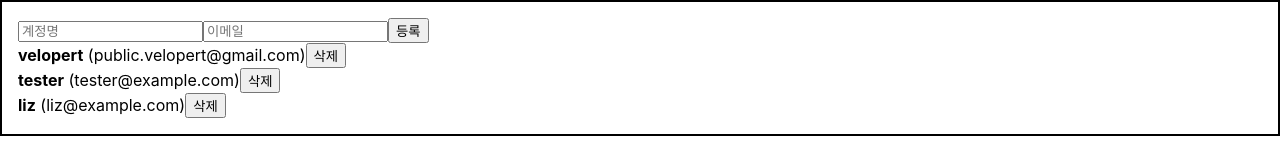
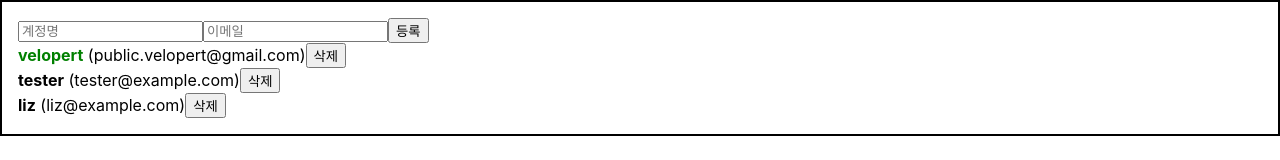
Before and after one commit to InJoon-L/React-basic, a React (Create React App) app: page / in a window 1280 px wide. Shown: the top 160 px of the page. Built offline with nearby package versions, Linux system fonts and the light colour scheme.

Commit message:
ts-useRef 이용한 데이터 수정

```diff
--- a/src/App.tsx
+++ b/src/App.tsx
@@ -8,6 +8,7 @@
 	id: number;
 	username: string;
 	email: string;
+  active: boolean;
 };
 
 export interface inputsType {
@@ -27,6 +28,10 @@
   (id: number): void;
 }
 
+export interface onToggle {
+  (id: number): void;
+}
+
 const App = (): JSX.Element => {
   const [inputs, setInputs] = useState<inputsType>({
     username: '',
@@ -37,17 +42,20 @@
 		{
 			id: 1,
 			username: 'velopert',
-			email: 'public.velopert@gmail.com'
+			email: 'public.velopert@gmail.com',
+      active: true
 		},
 		{
 			id: 2,
 			username: 'tester',
-			email: 'tester@example.com'
+			email: 'tester@example.com',
+      active: false
 		},
 		{
 			id: 3,
 			username: 'liz',
-			email: 'liz@example.com'
+			email: 'liz@example.com',
+      active: false
 		}
   ]);
 
@@ -66,7 +74,8 @@
     const user: userListType = {
       id: nextId.current,
       username: inputs.username,
-      email: inputs.email
+      email: inputs.email,
+      active: false
     };
 
     setUsers([...users, user]);
@@ -85,6 +94,12 @@
     setUsers(users.filter(user => user.id !== id));
   };
 
+  const onToggle = (id: number) => {
+    setUsers(
+      users.map(user => user.id === id ? { ...user, active: !user.active} : user)
+    )
+  }
+
   return (
     <Wrapper>
       <CreateUser
@@ -92,7 +107,7 @@
         onChange={onChange}
         onCreate={onCreate}
       />
-      <UserList users={users} onRemove={onRemove}/>
+      <UserList users={users} onRemove={onRemove} onToggle={onToggle} />
     </Wrapper>
   );
 }
--- a/src/components/User.tsx
+++ b/src/components/User.tsx
@@ -1,15 +1,24 @@
 import React from 'react'
-import { onRemove, userListType } from '../App';
+import { onRemove, onToggle, userListType } from '../App';
 
 type userType = {
 	user: userListType;
 	onRemove: onRemove;
+	onToggle: onToggle;
 };
 
-const User = ({ user, onRemove }: userType): JSX.Element => {
+const User = ({ user, onRemove, onToggle }: userType): JSX.Element => {
 	return (
 		<div>
-			<b>{user.username}</b> <span>({user.email})</span>
+			<b
+				style={{
+					cursor: 'pointer',
+					color: user.active ? 'green' : 'black'
+				}}
+				onClick={() => onToggle(user.id)}
+			>{user.username}</b>
+			&nbsp;
+			<span>({user.email})</span>
 			<button onClick={() => onRemove(user.id)}>삭제</button>
 		</div>
 	)
--- a/src/components/UserList.tsx
+++ b/src/components/UserList.tsx
@@ -1,17 +1,18 @@
 import React from 'react'
-import { onRemove, userListType } from '../App';
+import { onRemove, onToggle, userListType } from '../App';
 import User from './User';
 
 type UserListProps = {
 	users: userListType[];
 	onRemove: onRemove;
+	onToggle: onToggle;
 };
 
-const UserList = ({ users, onRemove }: UserListProps): JSX.Element => {
+const UserList = ({ users, onRemove, onToggle }: UserListProps): JSX.Element => {
 	return (
 		<div>
 			{users.map((user: userListType) => (
-				<User user={user} key={user.id} onRemove={onRemove} />
+				<User user={user} key={user.id} onRemove={onRemove} onToggle={onToggle} />
 			))}
 		</div>
 	)
```
